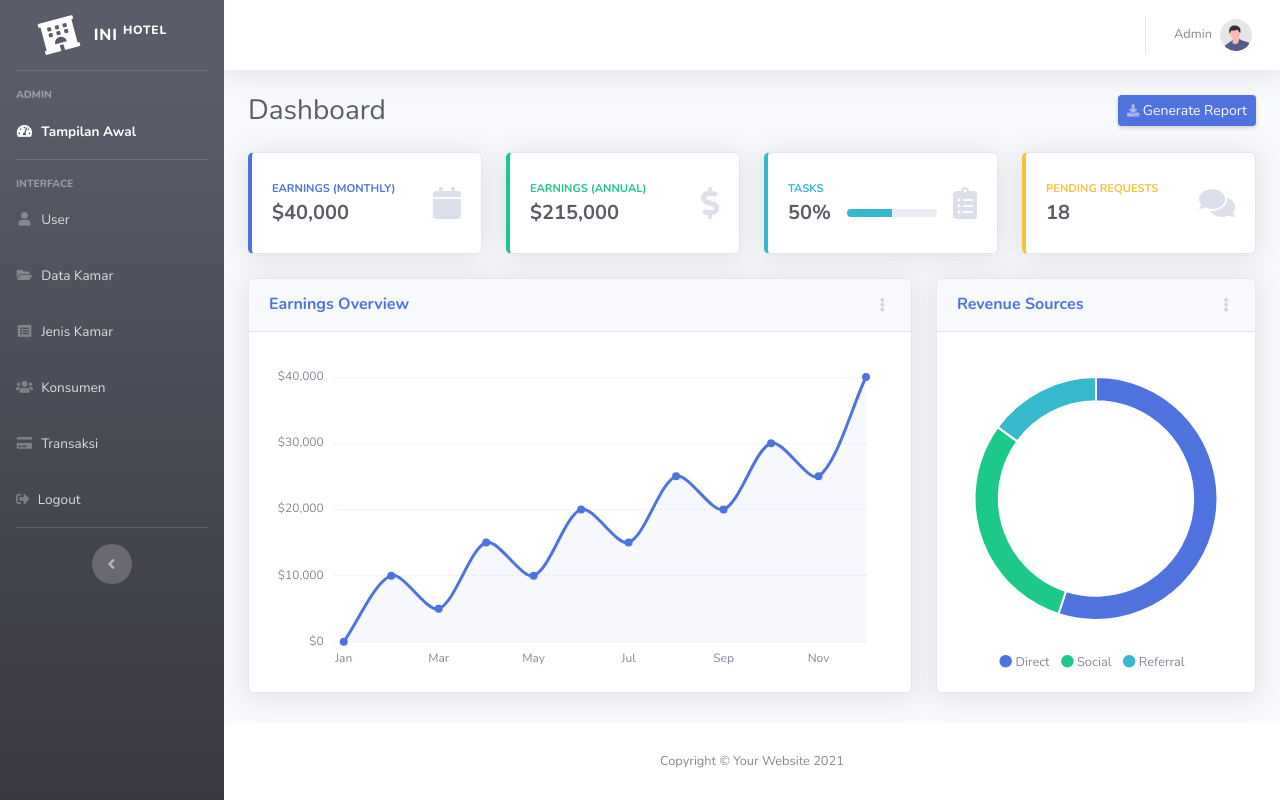
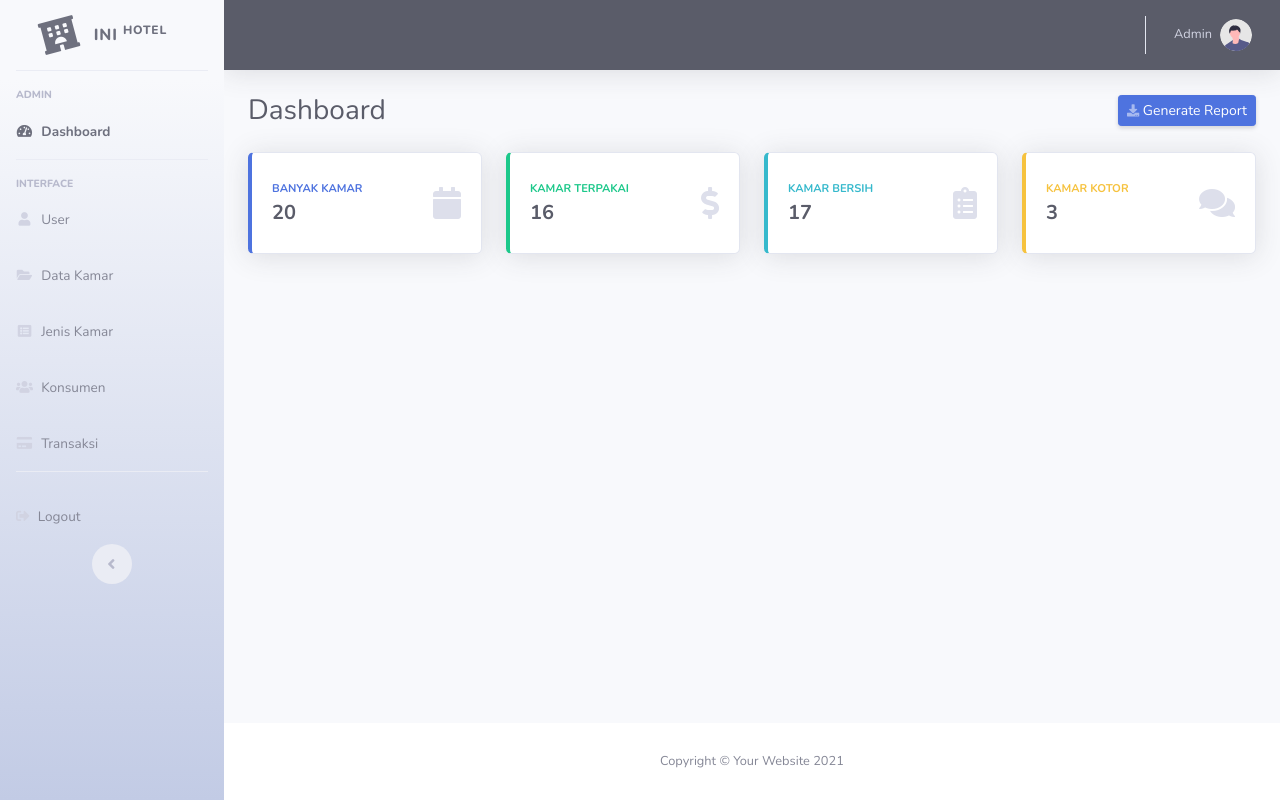
Before and after one commit to RismaNurhasanah/inihotel_risma, a CodeIgniter app: page /inihotel_risma/index.php/admin/index in a window 1280 px wide. Run offline with CodeIgniter, Linux system fonts and the light colour scheme.

Commit message:
penetapan2

```diff
--- a/application/controllers/Home.php
+++ b/application/controllers/Home.php
@@ -7,7 +7,6 @@ class Home extends CI_Controller {
 		$this->load->view('partial_home/header');
 		$this->load->view('partial_home/navigasi');
 		$this->load->view('content/index');
-		$this->load->view('partial_home/footer');
 		$this->load->view('partial_home/modals');
 		$this->load->view('partial_home/js');
 	}
--- a/application/views/admin/index.php
+++ b/application/views/admin/index.php
@@ -22,8 +22,8 @@
                                     <div class="row no-gutters align-items-center">
                                         <div class="col mr-2">
                                             <div class="text-xs font-weight-bold text-primary text-uppercase mb-1">
-                                                Earnings (Monthly)</div>
-                                            <div class="h5 mb-0 font-weight-bold text-gray-800">$40,000</div>
+                                                Banyak kamar</div>
+                                            <div class="h5 mb-0 font-weight-bold text-gray-800">20</div>
                                         </div>
                                         <div class="col-auto">
                                             <i class="fas fa-calendar fa-2x text-gray-300"></i>
@@ -40,8 +40,8 @@
                                     <div class="row no-gutters align-items-center">
                                         <div class="col mr-2">
                                             <div class="text-xs font-weight-bold text-success text-uppercase mb-1">
-                                                Earnings (Annual)</div>
-                                            <div class="h5 mb-0 font-weight-bold text-gray-800">$215,000</div>
+                                                Kamar Terpakai</div>
+                                            <div class="h5 mb-0 font-weight-bold text-gray-800">16</div>
                                         </div>
                                         <div class="col-auto">
                                             <i class="fas fa-dollar-sign fa-2x text-gray-300"></i>
@@ -57,18 +57,14 @@
                                 <div class="card-body">
                                     <div class="row no-gutters align-items-center">
                                         <div class="col mr-2">
-                                            <div class="text-xs font-weight-bold text-info text-uppercase mb-1">Tasks
+                                            <div class="text-xs font-weight-bold text-info text-uppercase mb-1">Kamar Bersih
                                             </div>
                                             <div class="row no-gutters align-items-center">
                                                 <div class="col-auto">
-                                                    <div class="h5 mb-0 mr-3 font-weight-bold text-gray-800">50%</div>
+                                                    <div class="h5 mb-0 mr-3 font-weight-bold text-gray-800">17</div>
                                                 </div>
                                                 <div class="col">
-                                                    <div class="progress progress-sm mr-2">
-                                                        <div class="progress-bar bg-info" role="progressbar"
-                                                            style="width: 50%" aria-valuenow="50" aria-valuemin="0"
-                                                            aria-valuemax="100"></div>
-                                                    </div>
+
                                                 </div>
                                             </div>
                                         </div>
@@ -87,8 +83,8 @@
                                     <div class="row no-gutters align-items-center">
                                         <div class="col mr-2">
                                             <div class="text-xs font-weight-bold text-warning text-uppercase mb-1">
-                                                Pending Requests</div>
-                                            <div class="h5 mb-0 font-weight-bold text-gray-800">18</div>
+                                                Kamar Kotor</div>
+                                            <div class="h5 mb-0 font-weight-bold text-gray-800">3</div>
                                         </div>
                                         <div class="col-auto">
                                             <i class="fas fa-comments fa-2x text-gray-300"></i>
@@ -105,75 +101,12 @@
 
                         <!-- Area Chart -->
                         <div class="col-xl-8 col-lg-7">
-                            <div class="card shadow mb-4">
-                                <!-- Card Header - Dropdown -->
-                                <div
-                                    class="card-header py-3 d-flex flex-row align-items-center justify-content-between">
-                                    <h6 class="m-0 font-weight-bold text-primary">Earnings Overview</h6>
-                                    <div class="dropdown no-arrow">
-                                        <a class="dropdown-toggle" href="#" role="button" id="dropdownMenuLink"
-                                            data-toggle="dropdown" aria-haspopup="true" aria-expanded="false">
-                                            <i class="fas fa-ellipsis-v fa-sm fa-fw text-gray-400"></i>
-                                        </a>
-                                        <div class="dropdown-menu dropdown-menu-right shadow animated--fade-in"
-                                            aria-labelledby="dropdownMenuLink">
-                                            <div class="dropdown-header">Dropdown Header:</div>
-                                            <a class="dropdown-item" href="#">Action</a>
-                                            <a class="dropdown-item" href="#">Another action</a>
-                                            <div class="dropdown-divider"></div>
-                                            <a class="dropdown-item" href="#">Something else here</a>
-                                        </div>
-                                    </div>
-                                </div>
-                                <!-- Card Body -->
-                                <div class="card-body">
-                                    <div class="chart-area">
-                                        <canvas id="myAreaChart"></canvas>
-                                    </div>
-                                </div>
-                            </div>
+
                         </div>
 
                         <!-- Pie Chart -->
                         <div class="col-xl-4 col-lg-5">
-                            <div class="card shadow mb-4">
-                                <!-- Card Header - Dropdown -->
-                                <div
-                                    class="card-header py-3 d-flex flex-row align-items-center justify-content-between">
-                                    <h6 class="m-0 font-weight-bold text-primary">Revenue Sources</h6>
-                                    <div class="dropdown no-arrow">
-                                        <a class="dropdown-toggle" href="#" role="button" id="dropdownMenuLink"
-                                            data-toggle="dropdown" aria-haspopup="true" aria-expanded="false">
-                                            <i class="fas fa-ellipsis-v fa-sm fa-fw text-gray-400"></i>
-                                        </a>
-                                        <div class="dropdown-menu dropdown-menu-right shadow animated--fade-in"
-                                            aria-labelledby="dropdownMenuLink">
-                                            <div class="dropdown-header">Dropdown Header:</div>
-                                            <a class="dropdown-item" href="#">Action</a>
-                                            <a class="dropdown-item" href="#">Another action</a>
-                                            <div class="dropdown-divider"></div>
-                                            <a class="dropdown-item" href="#">Something else here</a>
-                                        </div>
-                                    </div>
-                                </div>
-                                <!-- Card Body -->
-                                <div class="card-body">
-                                    <div class="chart-pie pt-4 pb-2">
-                                        <canvas id="myPieChart"></canvas>
-                                    </div>
-                                    <div class="mt-4 text-center small">
-                                        <span class="mr-2">
-                                            <i class="fas fa-circle text-primary"></i> Direct
-                                        </span>
-                                        <span class="mr-2">
-                                            <i class="fas fa-circle text-success"></i> Social
-                                        </span>
-                                        <span class="mr-2">
-                                            <i class="fas fa-circle text-info"></i> Referral
-                                        </span>
-                                    </div>
-                                </div>
-                            </div>
+
                         </div>
                     </div>
 
--- a/application/views/content/pesan_kamar.php
+++ b/application/views/content/pesan_kamar.php
@@ -180,10 +180,10 @@
                     </div>
                     <div class="col-lg-4 col-sm-6 mb-4 mb-sm-0">
                         <!-- Portfolio item 5-->
-                        <div class="portfolio-item">
+                    <div class="portfolio-item">
                             <a class="portfolio-link" data-bs-toggle="modal" href="#portfolioModal5">
                             <div class="portfolio-hover">
-                                <div class="portfolio-hover-content"><i class="fas- fa-plus fa-3x"></i></div>
+                                <div class="portfolio-hover-content"><i class="fas fa-plus fa-3x"></i></div>
                             </div>
                                 <img class="img-fluid" src="<?= base_url('img/'); ?>/kamar/family_room.jpg" alt="..." />
                             </a>
--- a/application/views/konsumen/konsumen.php
+++ b/application/views/konsumen/konsumen.php
@@ -62,7 +62,7 @@
                                         <th><?= $k->no_identitas?></th>
                                         <th><?= $k->no_telp?></th>
                                         <th><a href="<?= base_url('/konsumen/edit/'.$k->id_konsumen)?>"><i class="fas fa-edit"></a></th>
-                                        <th><a href="<?= base_url('/konsumen/hapus'.$k->id_konsumen)?>"><i class="fas fa-trash"></a></th>
+                                        <th><a href="<?= base_url('/konsumen/hapus/' . $k->id_konsumen)?>"><i class="fas fa-trash"></a></th>
                                     </tr>
                                     <?php $no++; }?>
                                 </tbody>
--- a/application/views/partial_home/header.php
+++ b/application/views/partial_home/header.php
@@ -18,11 +18,11 @@
     </head>
         <style>
             header.masthead {
-                padding-top: 12rem;
+                padding-top: 20rem;
                 padding-bottom: 24rem;
                 text-align: center;
                 color: #fff;
-                background-image: url("<?= base_url('img/'); ?>/hotel.png");
+                background-image: url("<?= base_url('img/'); ?>/hotel2.jpg");
                 background-repeat: no-repeat;
                 background-attachment: scroll;
                 background-position: center center;
--- a/application/views/ph_admin/navigasi_admin.php
+++ b/application/views/ph_admin/navigasi_admin.php
@@ -3,7 +3,7 @@
 <div id="wrapper">
 
 <!-- Sidebar -->
-<ul class="navbar-nav bg-gradient-dark sidebar sidebar-dark accordion" id="accordionSidebar">
+<ul class="navbar-nav bg-gradient-light sidebar sidebar-light accordion" id="accordionSidebar">
 
     <!-- Sidebar - Brand -->
     <a class="sidebar-brand d-flex align-items-center justify-content-center" href="">
@@ -25,7 +25,7 @@
     <li class="nav-item active">
         <a class="nav-link" href="admin">
             <i class="fas fa-fw fa-tachometer-alt"></i>
-            <span>Tampilan Awal</span></a>
+            <span>Dashboard</span></a>
     </li>
 
     <!-- Divider -->
@@ -69,20 +69,23 @@
             <i class="fas fa-fw fa-credit-card"></i>
             <span>Transaksi</span></a>
     </li>
-    <!-- Nav Item - Logout -->
-    <li class="nav-item">
+
+
+    <!-- Divider -->
+    <hr class="sidebar-divider d-none d-md-block">
+
+     <!-- Nav Item - Logout -->
+     <li class="nav-item">
         <a class="nav-link" href="auth/logout">
         <i class="fas fa-sign-out-alt "></i>
             <span>Logout</span></a>
     </li>
-
-    <!-- Divider -->
-    <hr class="sidebar-divider d-none d-md-block">
-
     <!-- Sidebar Toggler (Sidebar) -->
     <div class="text-center d-none d-md-inline">
         <button class="rounded-circle border-0" id="sidebarToggle"></button>
     </div>
+
+
 
 </ul>
 <!-- End of Sidebar -->
--- a/application/views/ph_admin/topbar.php
+++ b/application/views/ph_admin/topbar.php
@@ -7,7 +7,7 @@
             <div id="content">
 
                 <!-- Topbar -->
-                <nav class="navbar navbar-expand navbar-light bg-white topbar mb-4 static-top shadow">
+                <nav class="navbar navbar-expand navbar-light bg-dark topbar mb-4 static-top shadow">
 
                     <!-- Sidebar Toggle (Topbar) -->
                     <button id="sidebarToggleTop" class="btn btn-link d-md-none rounded-circle mr-3">
@@ -22,7 +22,7 @@
                         <li class="nav-item dropdown no-arrow">
                             <a class="nav-link dropdown-toggle" href="#" id="userDropdown" role="button"
                                 data-toggle="dropdown" aria-haspopup="true" aria-expanded="false">
-                                <span class="mr-2 d-none d-lg-inline text-gray-600 small">Admin </span>
+                                <span class="mr-2 d-none d-lg-inline text-white-600 small">Admin </span>
                                 <img class="img-profile rounded-circle"
                                     src="<?= base_url('ass_admin/'); ?>img/undraw_profile.svg">
                             </a>
--- a/application/views/transaksi/transaksi.php
+++ b/application/views/transaksi/transaksi.php
@@ -41,7 +41,8 @@
                                 </tfoot>
                                 <tbody>
                                     <?php $no = 1;
-                                    foreach($transaksi as $t) { ?>
+
+                                        foreach($transaksi as $t) { ?>
                                     <tr>
                                         <th><?= $no?></th>
                                         <th><?= $t->id_user?></th>
```
Also changed, not shown: application/controllers/Konsumen.php (+9 -7 lines), img/hotel.jpg (added), img/hotel2.jpg (added).
